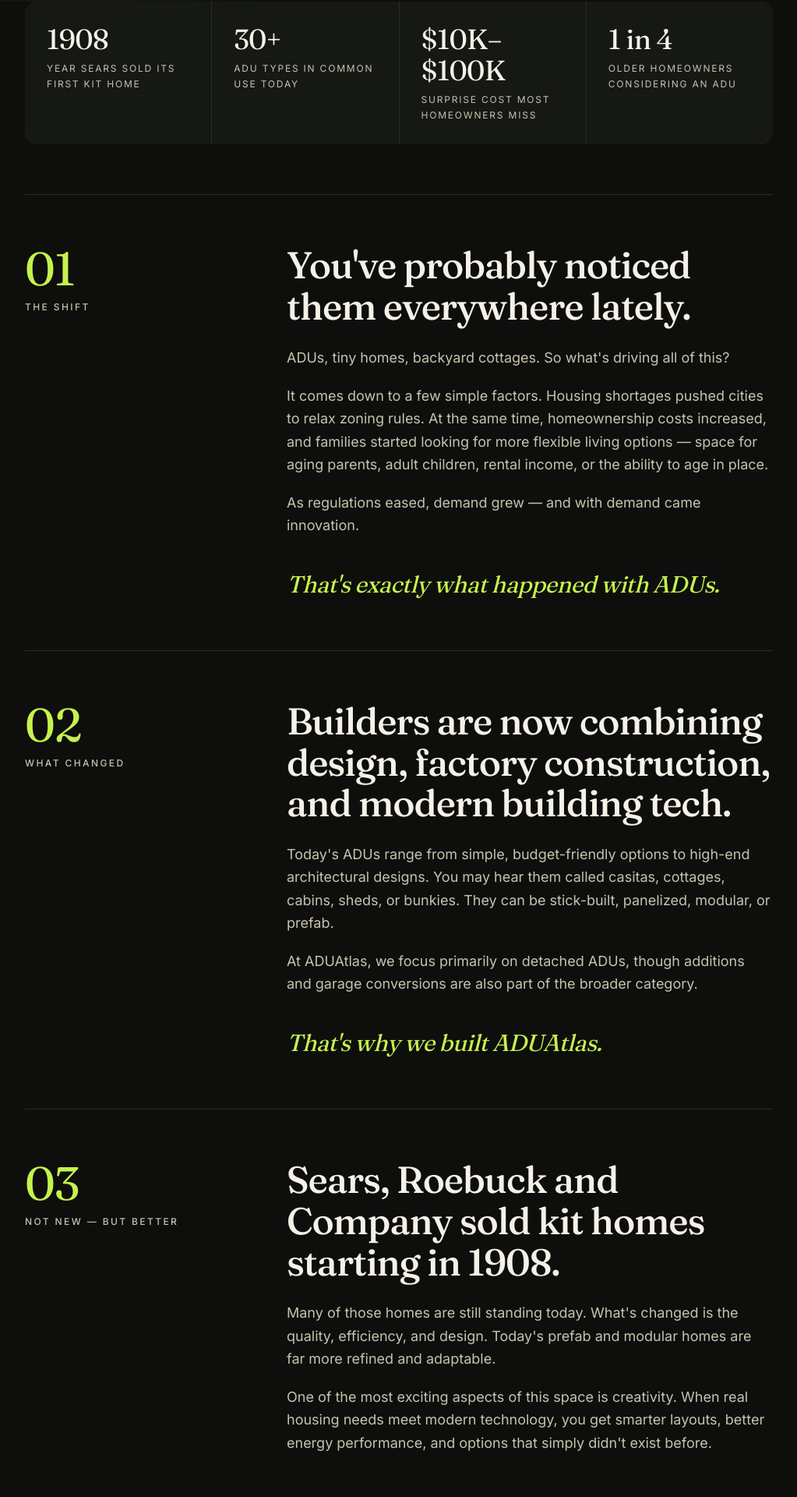
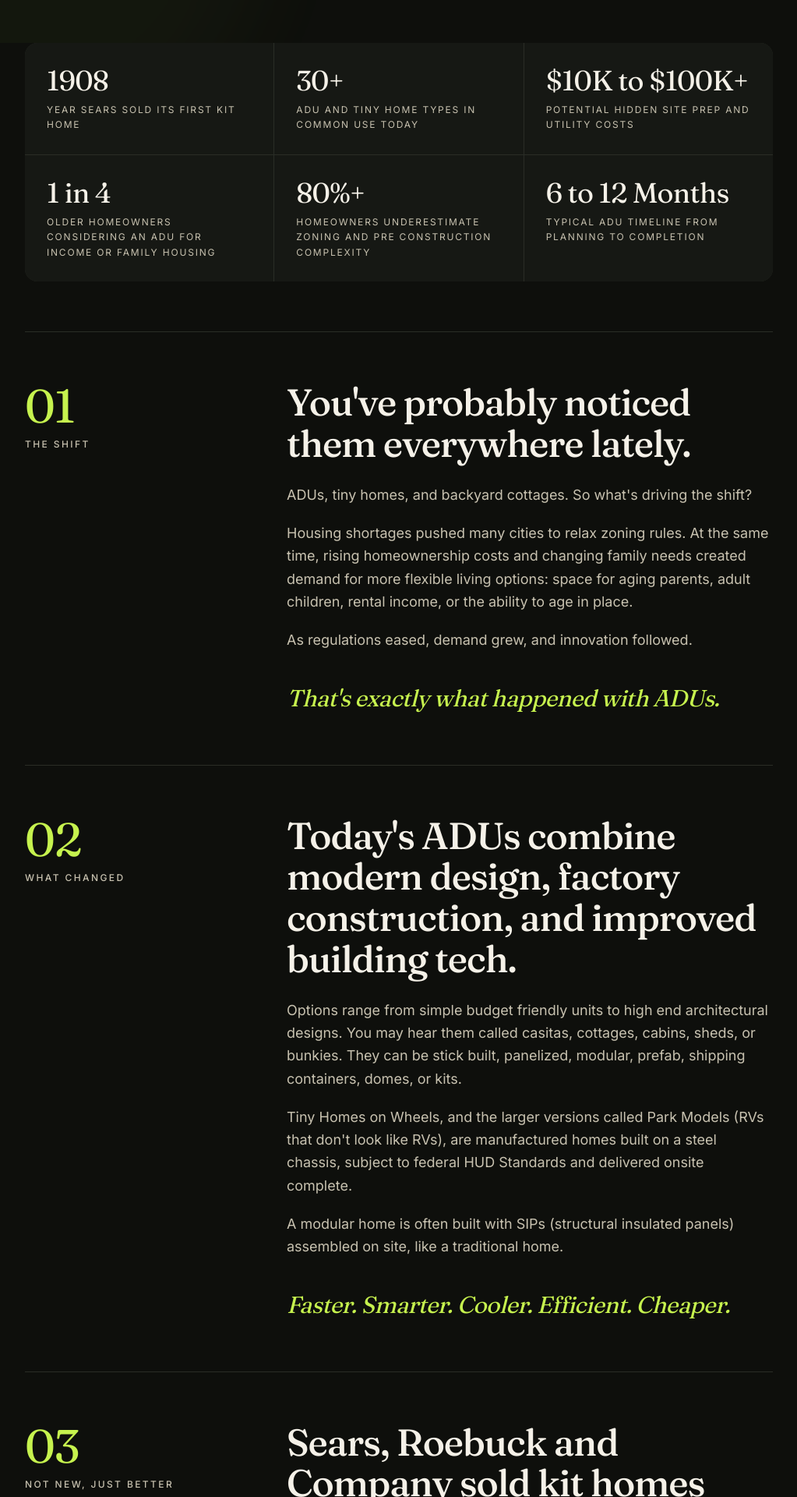
Before and after one commit to resogenesis/aduatlas, a React (Vite) app: page /about in a window 1280 px wide. Shown: the part 818-2738 px from the top of the page at 78% size, without its empty margins (128-1151 px from the left). Built offline with nearby package versions, Linux system fonts and the light colour scheme; no server answers.

Commit message:
About rewrite: new hero, 6-box stat strip, refreshed 5-chapter narrative

```diff
--- a/src/pages/About.jsx
+++ b/src/pages/About.jsx
@@ -4,65 +4,70 @@ import { useReveal } from "../hooks/useReveal";
 
 const stats = [
   { n: "1908", label: "Year Sears sold its first kit home" },
-  { n: "30+", label: "ADU types in common use today" },
-  { n: "$10K–$100K", label: "Surprise cost most homeowners miss" },
-  { n: "1 in 4", label: "Older homeowners considering an ADU" },
+  { n: "30+", label: "ADU and tiny home types in common use today" },
+  { n: "$10K to $100K+", label: "Potential hidden site prep and utility costs" },
+  { n: "1 in 4", label: "Older homeowners considering an ADU for income or family housing" },
+  { n: "80%+", label: "Homeowners underestimate zoning and pre construction complexity" },
+  { n: "6 to 12 Months", label: "Typical ADU timeline from planning to completion" },
 ];
 
 const chapters = [
   {
     n: "01",
-    eyebrow: "The shift",
+    eyebrow: "The Shift",
     title: "You've probably noticed them everywhere lately.",
     body: (
       <>
-        <p>ADUs, tiny homes, backyard cottages. So what's driving all of this?</p>
-        <p>It comes down to a few simple factors. Housing shortages pushed cities to relax zoning rules. At the same time, homeownership costs increased, and families started looking for more flexible living options — space for aging parents, adult children, rental income, or the ability to age in place.</p>
-        <p>As regulations eased, demand grew — and with demand came innovation.</p>
+        <p>ADUs, tiny homes, and backyard cottages. So what's driving the shift?</p>
+        <p>Housing shortages pushed many cities to relax zoning rules. At the same time, rising homeownership costs and changing family needs created demand for more flexible living options: space for aging parents, adult children, rental income, or the ability to age in place.</p>
+        <p>As regulations eased, demand grew, and innovation followed.</p>
       </>
     ),
   },
   {
     n: "02",
-    eyebrow: "What changed",
-    title: "Builders are now combining design, factory construction, and modern building tech.",
+    eyebrow: "What Changed",
+    title: "Today's ADUs combine modern design, factory construction, and improved building tech.",
     body: (
       <>
-        <p>Today's ADUs range from simple, budget-friendly options to high-end architectural designs. You may hear them called casitas, cottages, cabins, sheds, or bunkies. They can be stick-built, panelized, modular, or prefab.</p>
-        <p>At ADUAtlas, we focus primarily on detached ADUs, though additions and garage conversions are also part of the broader category.</p>
+        <p>Options range from simple budget friendly units to high end architectural designs. You may hear them called casitas, cottages, cabins, sheds, or bunkies. They can be stick built, panelized, modular, prefab, shipping containers, domes, or kits.</p>
+        <p>Tiny Homes on Wheels, and the larger versions called Park Models (RVs that don't look like RVs), are manufactured homes built on a steel chassis, subject to federal HUD Standards and delivered onsite complete.</p>
+        <p>A modular home is often built with SIPs (structural insulated panels) assembled on site, like a traditional home.</p>
       </>
     ),
   },
   {
     n: "03",
-    eyebrow: "Not new — but better",
-    title: "Sears, Roebuck and Company sold kit homes starting in 1908.",
+    eyebrow: "Not New, Just Better",
+    title: "Sears, Roebuck and Company sold kit homes beginning in 1908.",
     body: (
       <>
-        <p>Many of those homes are still standing today. What's changed is the quality, efficiency, and design. Today's prefab and modular homes are far more refined and adaptable.</p>
-        <p>One of the most exciting aspects of this space is creativity. When real housing needs meet modern technology, you get smarter layouts, better energy performance, and options that simply didn't exist before.</p>
+        <p>Kit homes are not new. Many of those original homes are still standing today.</p>
+        <p>What has changed is quality, efficiency, and design. Modern prefab and modular homes are more refined, energy efficient, and adaptable than ever before.</p>
       </>
     ),
   },
   {
     n: "04",
-    eyebrow: "Why we built it",
-    title: "We came to this after years in commercial real estate.",
+    eyebrow: "Why We Built ADUAtlas",
+    title: "We came to this after years in commercial multifamily real estate.",
     body: (
       <>
-        <p>Working primarily with smaller multifamily properties, the ADU space caught our attention — both personally and professionally. As we researched, we kept running into the same problem: there wasn't clear, practical information written for everyday homeowners.</p>
+        <p>As we researched the ADU industry, professionally and personally, we kept hitting the same problem: most homeowners had no clear place to start and struggled to find practical information written for everyday people.</p>
+        <p>ADUAtlas answers the who, what, when, where, and why of building an ADU. Before you spend money on surveys, builders, or plans, take the ADUAtlas course. You may decide an ADU isn't the right fit, or you may discover your perfect tiny dream home.</p>
+        <p>Our philosophy is simple: learn before you build, and save yourself time, money, and costly mistakes.</p>
       </>
     ),
   },
   {
     n: "05",
-    eyebrow: "How it works",
+    eyebrow: "How It Works",
     title: "Our goal is to simplify the process.",
     body: (
       <>
-        <p>We help you understand your state and local ADU regulations, explore different ADU types, and connect with local and national builders who know your area. We also offer a growing video library so you can see real examples — not just read about them.</p>
-        <p>Building an ADU takes time. Learning the rules, understanding your property, setting a budget, choosing a design, navigating permits, and completing construction can take months. Some builders offer turnkey solutions, which can be a great option — but often at a higher cost.</p>
-        <p>ADUAtlas is designed for homeowners at every stage — whether you're just exploring or ready to move forward.</p>
+        <p>ADUAtlas helps homeowners explore ADU types, understand local regulations, and connect with local and national builders. We provide educational tools, planning resources, and a growing video library so homeowners can see real world examples, not just read about them.</p>
+        <p>Building an ADU takes planning, budgeting, permits, zoning research, and design decisions. ADUAtlas helps simplify that process with realistic budget tools and feasibility studies that give builders what they need to quote accurately.</p>
+        <p>Whether you're just starting your research or ready to move forward, ADUAtlas is designed to help you build smarter.</p>
       </>
     ),
   },
@@ -70,13 +75,15 @@ const chapters = [
 
 const pullQuotes = [
   "That's exactly what happened with ADUs.",
+  "Faster. Smarter. Cooler. Efficient. Cheaper.",
+  "Smaller. Smarter. More refined.",
   "That's why we built ADUAtlas.",
 ];
 
 const Stat = ({ s, i }) => {
-  const ref = useReveal(i * 80);
+  const ref = useReveal(i * 60);
   return (
-    <div ref={ref} className="px-5 sm:px-7 py-7 bg-surface-1-solid first:rounded-l-2xl last:rounded-r-2xl">
+    <div ref={ref} className="px-5 sm:px-7 py-7 bg-surface-1-solid">
       <p className="font-display text-paper text-3xl sm:text-4xl mb-2">{s.n}</p>
       <p className="text-paper-dim text-xs uppercase tracking-[0.15em] leading-relaxed">{s.label}</p>
     </div>
@@ -127,20 +134,26 @@ const About = () => {
             className="font-display font-medium text-paper text-[2.6rem] sm:text-6xl lg:text-7xl xl:text-[5.5rem] leading-[1.02] tracking-tight max-w-4xl animate-fade-up"
             style={{ animationDelay: "120ms" }}
           >
-            ADU Pre Construction Preparation <span className="italic text-paper-dim">for Homeowners.</span>
+            Pre Construction intelligence <span className="italic text-paper-dim">for homeowners.</span>
           </h1>
           <p
             className="mt-7 sm:mt-9 text-paper-dim text-base sm:text-lg lg:text-xl max-w-2xl leading-relaxed animate-fade-up"
             style={{ animationDelay: "260ms" }}
           >
-            ADUAtlas exists to give homeowners a real, parcel-specific answer before they spend $500 on a survey or a single hour with a builder. We do the research so you don't have to — and we tell you exactly how confident we are in every line.
+            ADUAtlas helps homeowners understand what they can realistically build before spending money on surveys, plans, or builders.
+          </p>
+          <p
+            className="mt-5 text-paper-dim text-base sm:text-lg lg:text-xl max-w-2xl leading-relaxed animate-fade-up"
+            style={{ animationDelay: "340ms" }}
+          >
+            We provide parcel specific research, zoning insights, planning tools, and feasibility guidance, so you can make smarter decisions with greater confidence before moving forward.
           </p>
         </div>
       </section>
 
       {/* Stat strip */}
       <section className="container mx-auto px-5 sm:px-8 max-w-5xl pb-16">
-        <div className="grid grid-cols-2 lg:grid-cols-4 gap-px bg-stroke rounded-2xl overflow-hidden">
+        <div className="grid grid-cols-2 lg:grid-cols-3 gap-px bg-stroke rounded-2xl overflow-hidden">
           {stats.map((s, i) => <Stat key={s.label} s={s} i={i} />)}
         </div>
       </section>
@@ -165,7 +178,7 @@ const About = () => {
             Save you time. Reduce confusion. Help you make informed decisions.
           </h2>
           <p className="relative text-accent-fg/80 text-base sm:text-lg max-w-xl mx-auto mb-8 leading-relaxed italic">
-            Good luck — and enjoy the process.
+            To build or not to build, that is thy question.
           </p>
           <div className="relative flex flex-col sm:flex-row gap-3 justify-center">
             <Link
```
